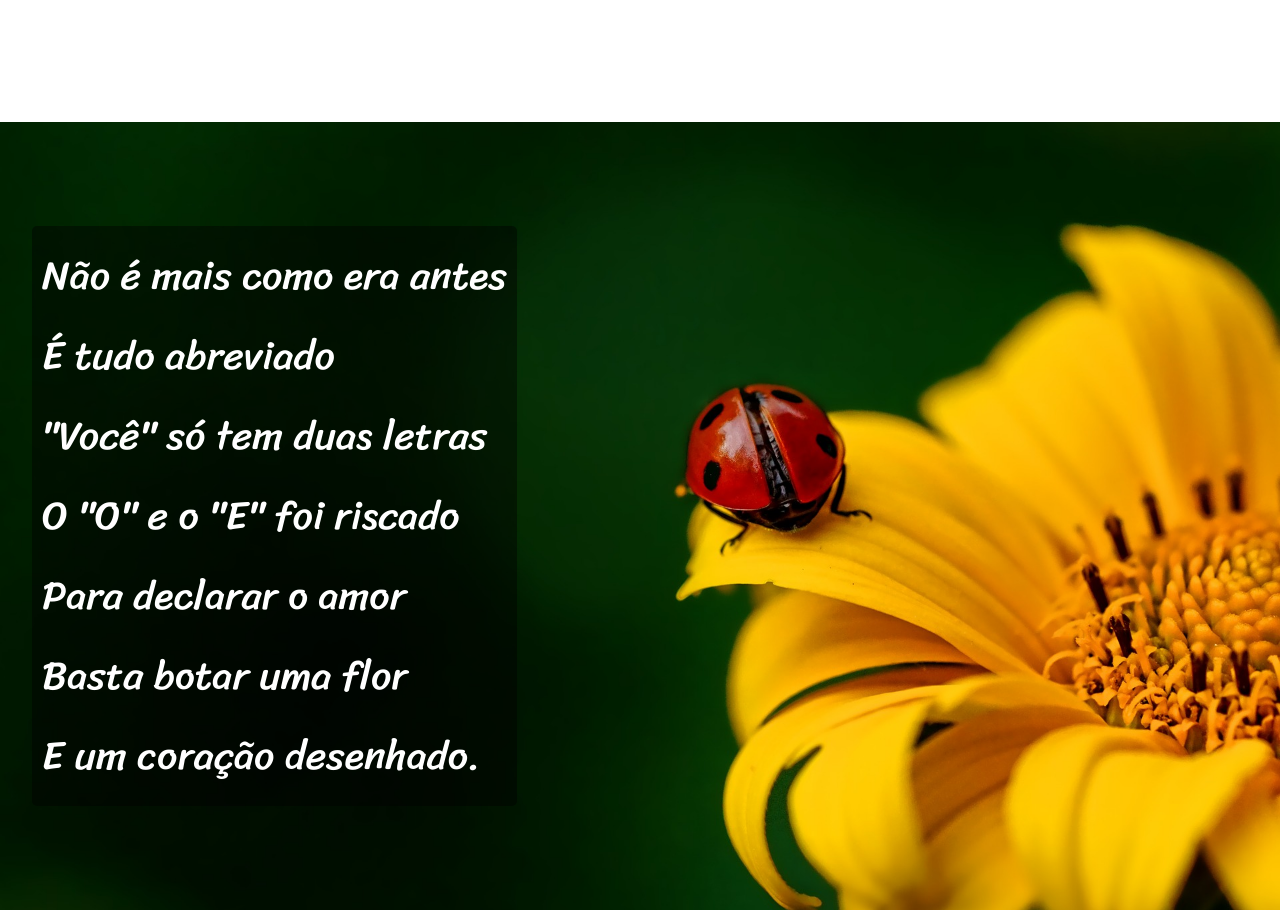
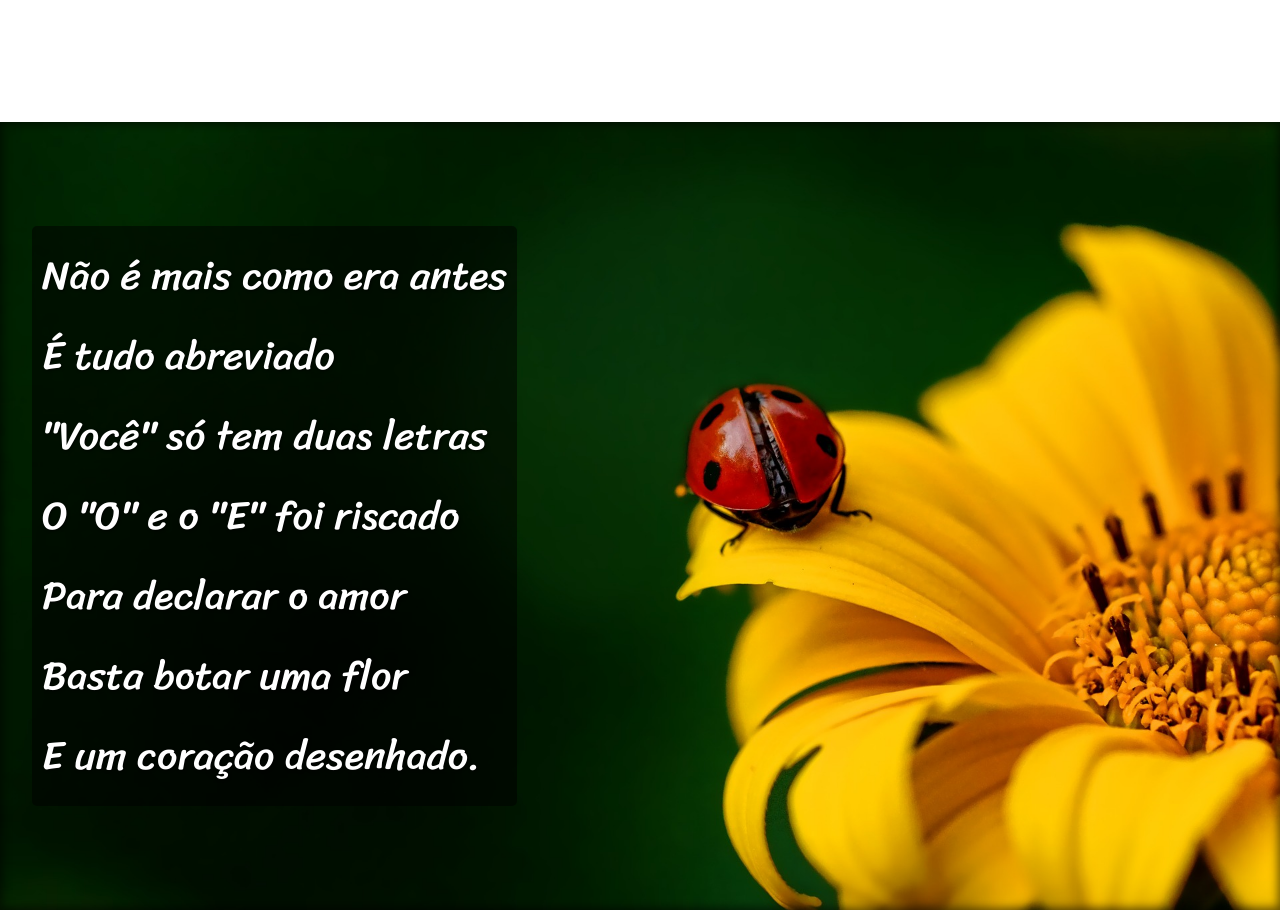
Before and after one commit to rodrigorop/projeto-cordel, a plain HTML site: page index.html in a window 1280 px wide. Shown: the part 920-1830 px from the top of the page. Drawn offline with Linux system fonts and the light colour scheme.

Commit message:
Update style.css

```diff
--- a/style.css
+++ b/style.css
@@ -52,10 +52,12 @@ section p{
 }
 .container2{
     color: white;
+    box-shadow: inset 0px 0px 10px 2px rgba(0, 0, 0, 0.589);
 }
 .container2 p{
     display: inline-block;
-    background-color: rgba(0, 0, 0, 0.445);
+    background-color: rgba(0, 0, 0, 0.521);
+    text-shadow: 1px 1px 3px rgba(0, 0, 0, 0.74);
 }
 .container2#foto1{
     background-image: url(./Material/background001.jpg);
```
